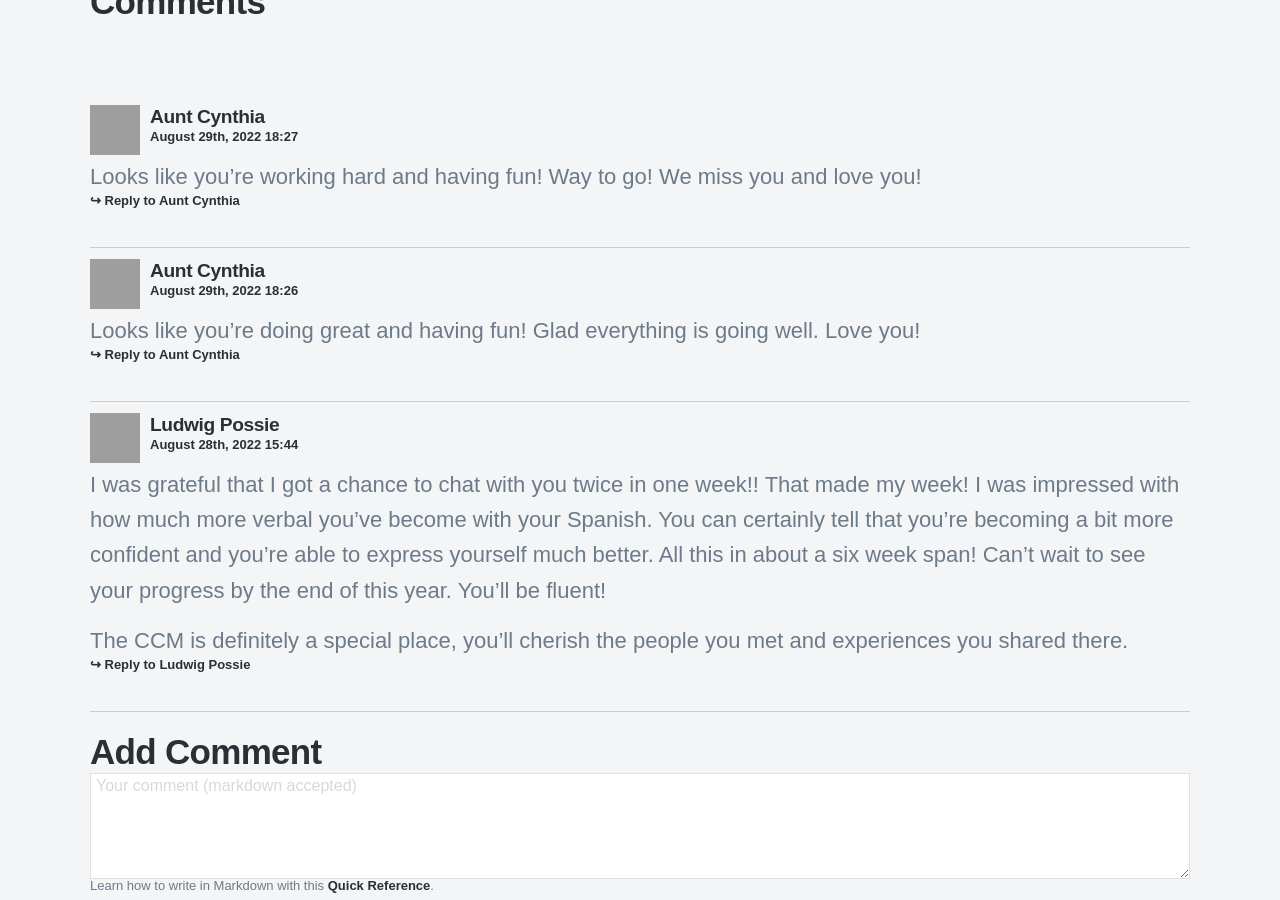
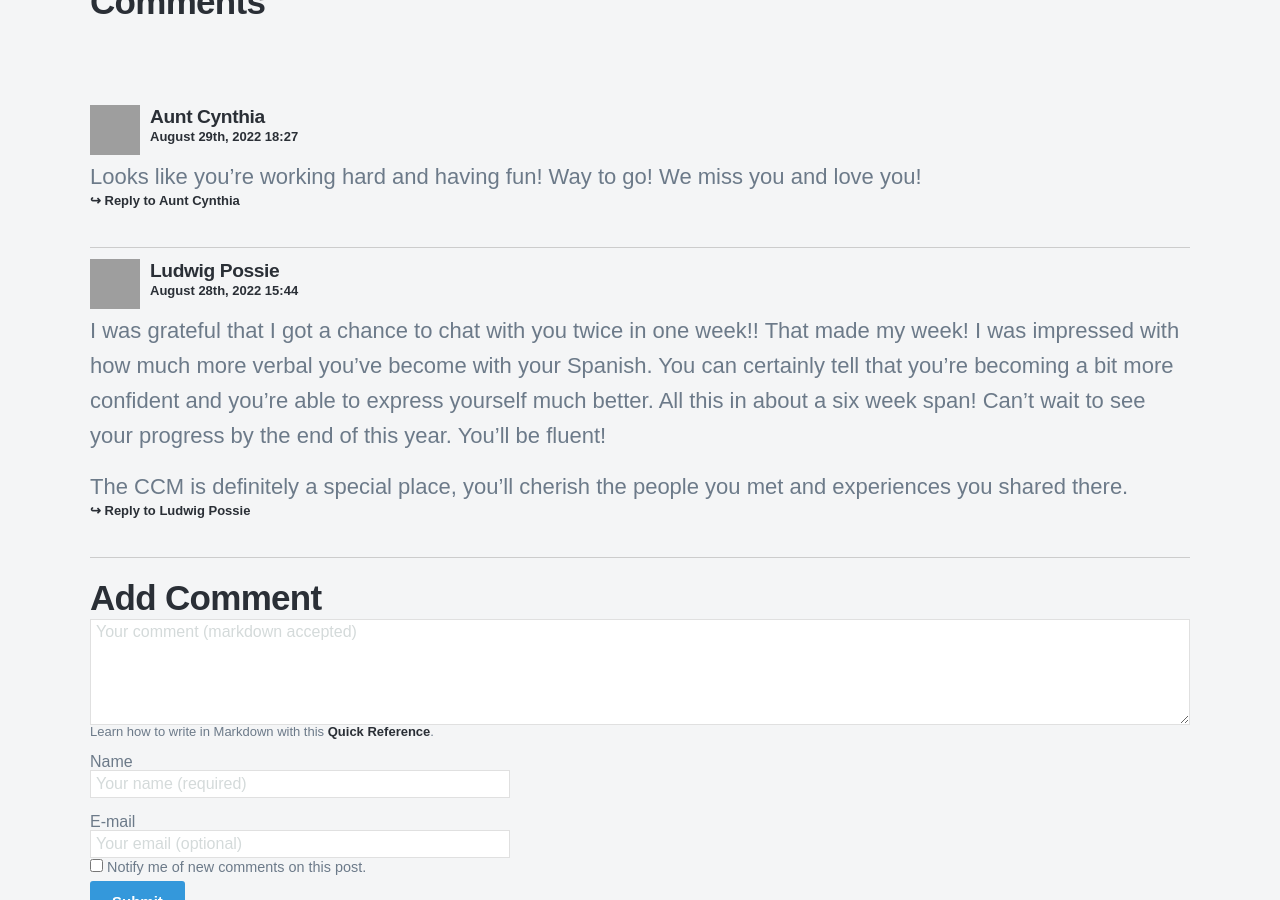
Before and after one commit to ubun2Junky/coban_mission, a Jekyll site: the page built from _posts/2022-08-25-week-six.md, in a window 1280 px wide and 900 px high, scrolled down 6322 px. Built offline with Jekyll 4.4.1, drawn with Linux system fonts in a browser that asks for light colours; nearby versions of some CDN libraries; some web fonts are replaced; grey boxes are pictures that could not be loaded.

Commit message:
Made corrections to a comment.

```diff
--- a/_data/comments/week-six/entry1661819176060.yml
+++ /dev/null
@@ -1,10 +0,0 @@
-_id: 5c1aa230-27fa-11ed-bfef-756583d8bfdb
-_parent: 'https://coban.possiefamily.com/blog/week-six'
-replying_to_uid: ''
-message: >-
-  Looks like you’re doing great and having fun! Glad everything is going well.
-  Love you!
-name: Aunt Cynthia
-email: a90998e09cf821c959ed831fae1bdf09
-hp: ''
-date: 1661819176
--- a/_data/comments/week-six/entry1661819226560.yml
+++ b/_data/comments/week-six/entry1661819226560.yml
@@ -5,6 +5,6 @@
   Looks like you’re working hard and having fun! Way to go! We miss you and love
   you!
 name: Aunt Cynthia
-email: ''
+email: a90998e09cf821c959ed831fae1bdf09
 hp: ''
 date: 1661819226
```
